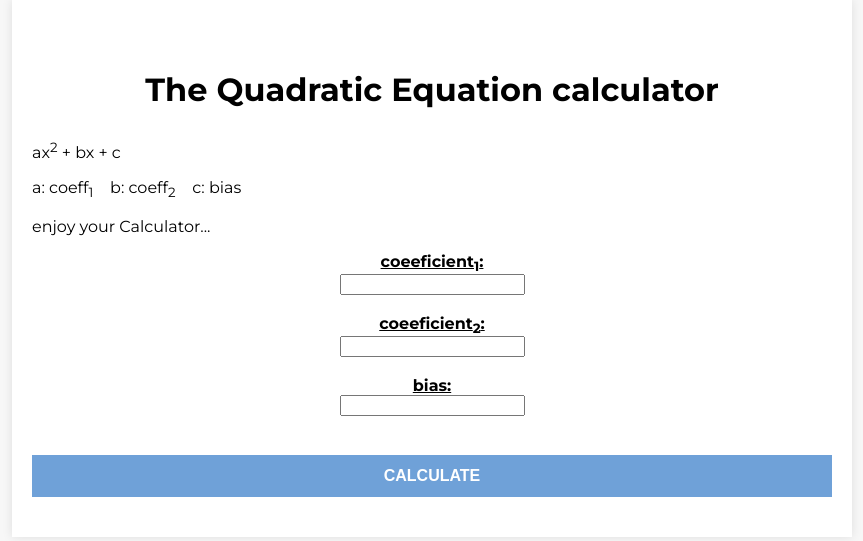
After one commit to Ishaq-p/django_framework_across_wifi_network, a Django app: page /quadeq/ in a window 1280 px wide. The commit adds this page. Shown: the top 541 px of the page, without its empty margins (208-1071 px from the left). Run offline with Django 4.2, Linux system fonts and the light colour scheme.

Commit message:
calc & quadeq and thier htmls added

```diff
--- a/myapp/templates/base.html
+++ b/myapp/templates/base.html
@@ -70,6 +70,17 @@
         font-size: 14px;
         font-weight: 400;
       }
+      #final_result {
+        font-size: 25px;
+        color: red;
+        font-weight: bold;
+        /* Add more styles as needed */
+      }
+      #entries {
+        font-weight: bold;
+        text-decoration: underline;
+      }
+
     </style>
   </head>
   <body>
--- /dev/null
+++ b/myapp/templates/quadratic.html
@@ -0,0 +1,32 @@
+{% extends 'base.html' %}
+
+{% block content %}
+<h1>The Quadratic Equation calculator</h1>
+<p>ax<sup>2</sup> + bx + c</p>
+<p>a: coeff<sub>1</sub>  &nbsp&nbsp   b: coeff<sub>2</sub>  &nbsp&nbsp  c: bias</p>
+
+<p>enjoy your Calculator...</p>
+
+<form method="POST" action="{% url 'quad' %}">
+    {% csrf_token %}
+    <label for="coeff1" id="entries">coeeficient<sub>1</sub>:</label>
+    <input type="number" name="coeff1" required>
+    <br>
+    <label for="coeff2" id="entries">coeeficient<sub>2</sub>:</label>
+    <input type="number" name="coeff2" required>
+    <br>
+    <label for="bias" id="entries">bias:</label>
+    <input type="number" name="bias" required>
+    <br>
+    <button type="submit">Calculate</button>
+
+    {% if result_error %}
+        <p><strong>{{ result_error }}</strong></p>
+
+    {% elif final_result %}
+        <p id="final_result">[x<sub>1</sub>, &nbsp x<sub>2</sub>] &nbsp = &nbsp {{ final_result }}</p>
+    {% endif %}
+</form>
+
+
+{% endblock%}
--- a/myapp/views.py
+++ b/myapp/views.py
@@ -6,6 +6,8 @@ from django.contrib.auth.forms import UserCreationForm
 from .forms import SignUpForm1
 from django.shortcuts import render, get_object_or_404
 from django.contrib.auth.models import User
+from django.http import HttpResponse
+
 
 
 
@@ -30,8 +32,6 @@ def register(request):
     else:
         form = SignUpForm1()
     return render(request, 'registration/register.html', {'form': form})
-
-
 
 
 def admin_login(request):
@@ -83,6 +83,36 @@ def game(request):
 def dynamic_display(request):
     return render(request, 'dynamic_display.html')
 
-
 def home(request):
     return render(request, 'index.html')
+
+
+def calculator(request):
+    if request.method == 'POST':
+        # Retrieve the numbers from the POST request
+        num1 = float(request.POST.get('num1'))
+        num2 = float(request.POST.get('num2'))
+
+        result = num1 + num2
+        return render(request, 'calculator.html', {'result': result})
+
+    else:
+        # Render the form template for entering the numbers
+        return render(request, 'calculator.html')
+
+
+def quadratic_eq(request):
+    if request.method == 'POST':
+        coeff1 = float(request.POST.get('coeff1'))
+        coeff2 = float(request.POST.get('coeff2'))
+        bias   = float(request.POST.get('bias'))
+
+        delta = coeff2**2 - (4*coeff1*bias)
+        if delta<0:
+            return render(request, 'quadratic.html', {'result_error': 'sorry delta is less than 0, try another equation.'})
+        else:
+            x1 = (-coeff2 + (delta**(1/2))) / (2*coeff1)
+            x2 = (-coeff2 - (delta**(1/2))) / (2*coeff1)
+            return render(request, 'quadratic.html', {'final_result': [x1, x2]})
+    else:
+        return render(request, 'quadratic.html')
--- a/myproject/urls.py
+++ b/myproject/urls.py
@@ -31,6 +31,8 @@ urlpatterns = [
     path('profiles/', profiles, name='profiles'),
     path('profiles/<str:username>/', profile, name='profile'),
     path('main/', home, name='main'),
+    path('calc/', calculator, name='calculator'),
+    path('quadeq/', quadratic_eq, name='quad'),
 
 
 ]
```
Also changed, not shown: myapp/templates/calculator.html (added, +36 -0 lines).
